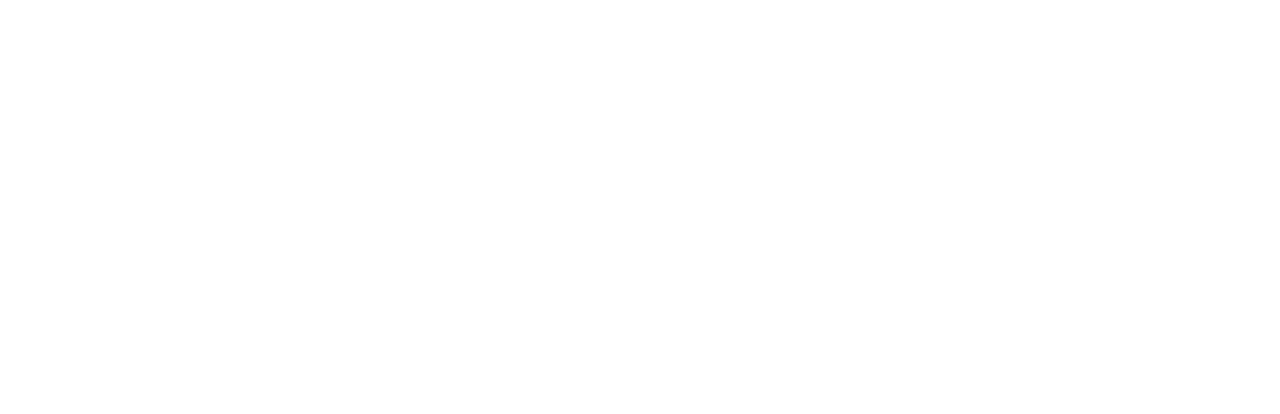
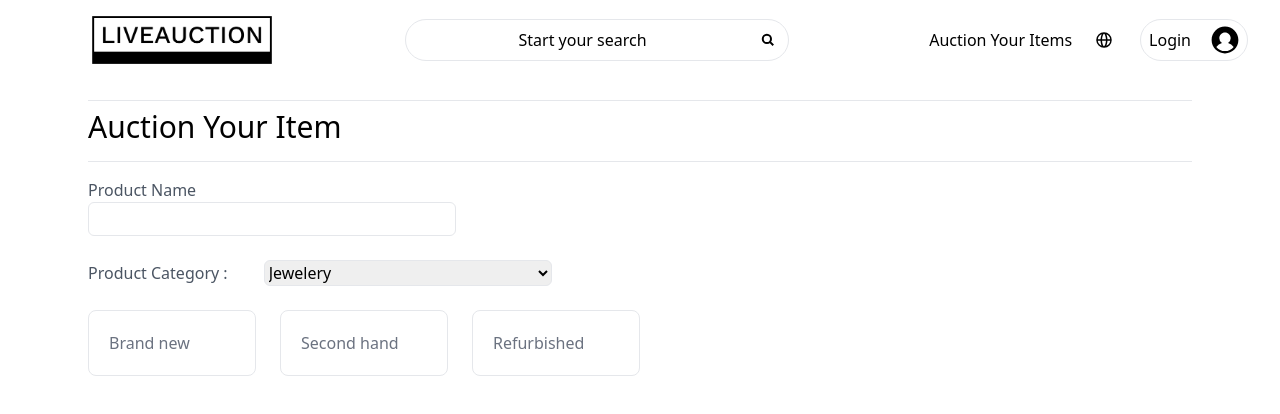
Before and after one commit to oNavShaHo/auction-final, a Next.js app in the folder client/: page /test in a window 1280 px wide. Shown: the top 414 px of the page. Built offline with nearby package versions, Linux system fonts and the light colour scheme.

Commit message:
prototype for add product page

```diff
--- a/client/pages/test.js
+++ b/client/pages/test.js
@@ -19,7 +19,63 @@
 
   return (
     <div className="">
+      <Navbar></Navbar>
 
+      <div className=" mt-5 mb-10 mx-20 px-2">
+        <hr />
+        <h1 className="text-3xl mt-2 mb-4">Auction Your Item</h1>
+        <hr />
+
+        <form className='my-4 ' onSubmit={ (e) =>onSubmit(e)}>
+          <label className='block text-gray-600' htmlFor="productname">Product Name</label>
+          <input className=' block border w-2/6 text-lg leading-8 rounded-md mb-6' name="productname" type="text" />
+
+          <div className='mb-6'>
+            <label className=' text-gray-600' htmlFor="productCategory">Product Category  :</label>
+            <select className='border rounded-md ml-9 w-72' id="cars" name="productCategory">
+              <option value="ewelery">Jewelery</option>
+              <option value="Fashion">Fashion</option>
+              <option value="Art">Art</option>
+              <option value="Electronics">Electronics</option>
+              <option value="Collectible">Collectible</option>
+              <option value="Automobile">Automobile</option>
+            </select>
+          </div>
+          <ul class="grid w-1/2 gap-6 md:grid-cols-3">
+              <li>
+                  <input type="radio" id="hosting-small" name="hosting" value="hosting-small" class="hidden peer" required/>
+                  <label for="hosting-small" class="inline-flex items-center justify-between w-full p-5 text-gray-500 bg-white border border-gray-200 rounded-lg cursor-pointer peer-checked:border-blue-600 peer-checked:text-blue-600 hover:text-gray-600 hover:bg-gray-100">
+                      <div class="block">
+
+                          <div class="w-full"> Brand new</div>
+                      </div>
+
+                  </label>
+              </li>
+              <li>
+                  <input type="radio" id="hosting-big" name="hosting" value="hosting-big" class="hidden peer"/>
+                  <label for="hosting-big" class="inline-flex items-center justify-between w-full p-5 text-gray-500 bg-white border border-gray-200 rounded-lg cursor-pointer  peer-checked:border-blue-600 peer-checked:text-blue-600 hover:text-gray-600 hover:bg-gray-100">
+                      <div class="block">
+
+                          <div class="w-full"> Second hand</div>
+                      </div>
+
+                  </label>
+              </li>
+              <li>
+                  <input type="radio" id="Refurbished" name="hosting" value="Refurbished" class="hidden peer"/>
+                  <label for="Refurbished" class="inline-flex items-center justify-between w-full p-5 text-gray-500 bg-white border border-gray-200 rounded-lg cursor-pointer  peer-checked:border-blue-600 peer-checked:text-blue-600 hover:text-gray-600 hover:bg-gray-100">
+                      <div class="block">
+
+                          <div class="w-full"> Refurbished</div>
+                      </div>
+
+                  </label>
+              </li>
+          </ul>
+
+        </form>
+      </div>
     </div>
   );
 }
```
